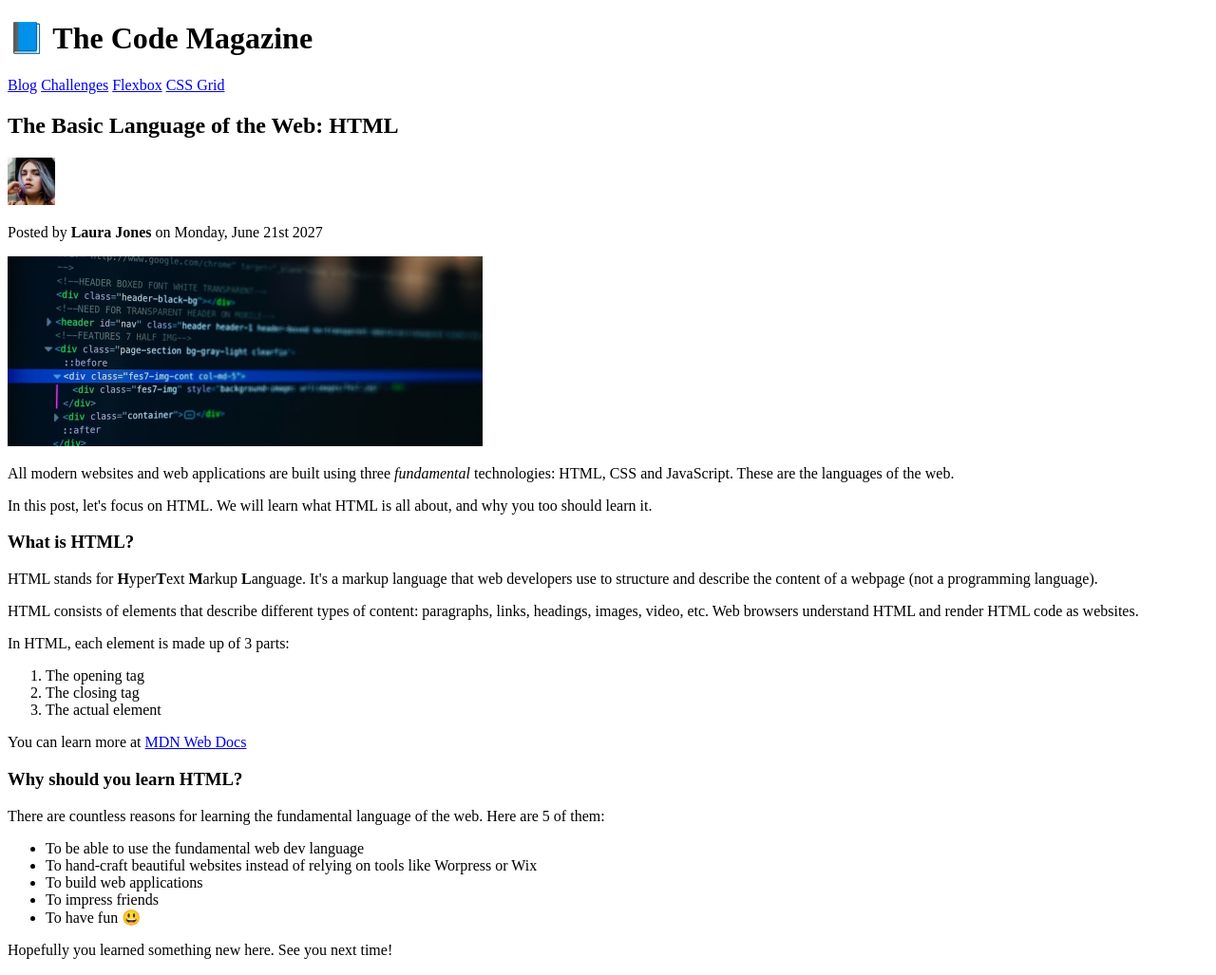
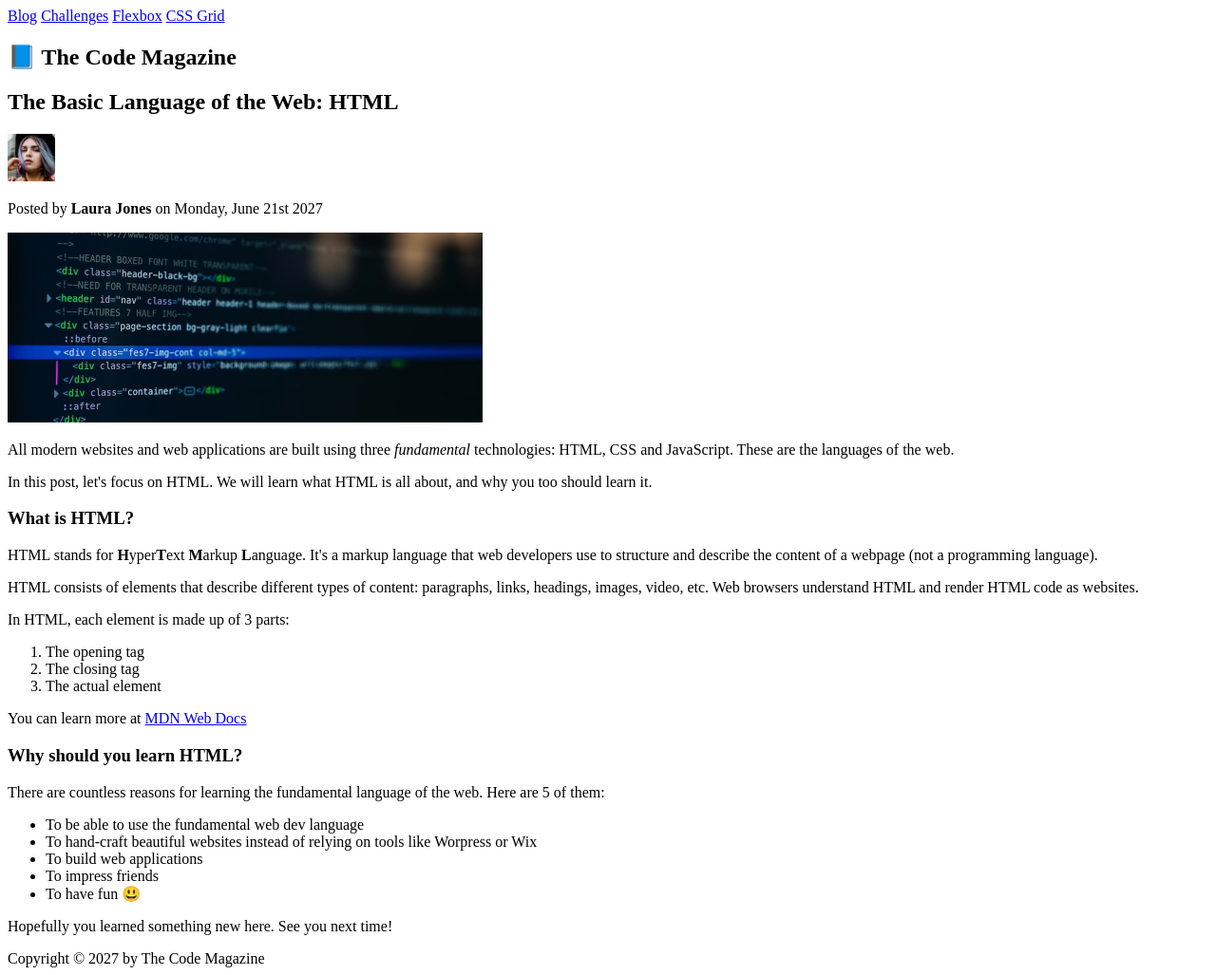
Before and after one commit to bayramhayri/html-css-course, a plain HTML site: page starter/02-HTML-Fundamentals/index.html in a window 1280 px wide. Shown: the whole page at 95% size. Drawn offline with Linux system fonts and the light colour scheme.

Commit message:
Structure the page

```diff
--- a/starter/02-HTML-Fundamentals/index.html
+++ b/starter/02-HTML-Fundamentals/index.html
@@ -15,12 +15,18 @@
     <h6>The Basic Language of the Web: HTML</h6>
     -->
 
-    <h1>📘 The Code Magazine</h1>
-
+    <header>
+      <nav>
         <a href="blog.html">Blog</a>
         <a href="#">Challenges</a>
         <a href="#">Flexbox</a>
         <a href="#">CSS Grid</a>
+      </nav>
+    </header>
+
+    <article>
+      <header>
+        <h1>📘 The Code Magazine</h1>
 
         <h2>The Basic Language of the Web: HTML</h2>
 
@@ -30,6 +36,7 @@
           width="50"
           height="50"
         />
+      </header>
 
       <p>Posted by <strong>Laura Jones</strong> on Monday, June 21st 2027</p>
 
@@ -55,9 +62,9 @@
       <h3>What is HTML?</h3>
       <p>
         HTML stands for <strong>H</strong>yper<strong>T</strong>ext
-      <strong>M</strong>arkup <strong>L</strong>anguage. It's a markup language
-      that web developers use to structure and describe the content of a webpage
-      (not a programming language).
+        <strong>M</strong>arkup <strong>L</strong>anguage. It's a markup
+        language that web developers use to structure and describe the content
+        of a webpage (not a programming language).
       </p>
       <p>
         HTML consists of elements that describe different types of content:
@@ -99,5 +106,7 @@
       </ul>
 
       <p>Hopefully you learned something new here. See you next time!</p>
+    </article>
+    <footer>Copyright &copy; 2027 by The Code Magazine</footer>
   </body>
 </html>
```
Lines whose indentation alone changed are shown as unchanged.
